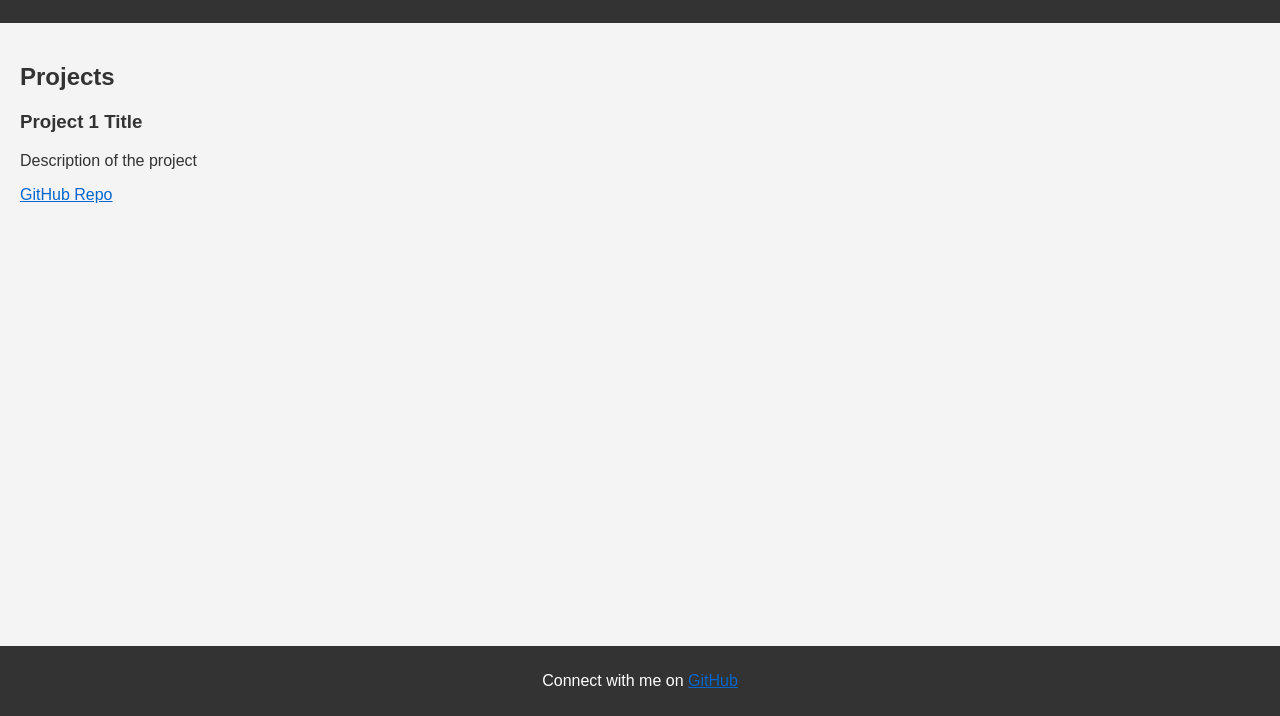
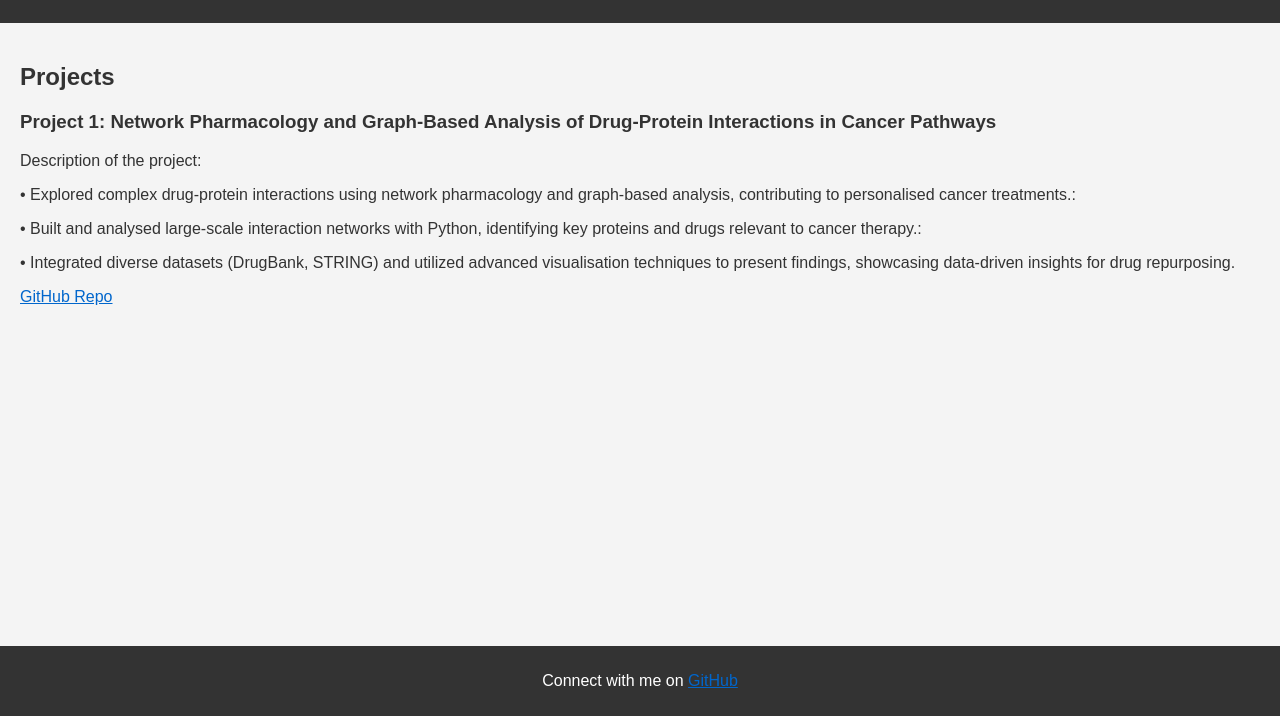
Before and after one commit to vincenteng-159/vincent.github.io, a plain HTML site: page index.html in a window 1280 px wide. Shown: the part 84-800 px from the top of the page. Drawn offline with Linux system fonts and the light colour scheme.

Commit message:
Update index.html

```diff
--- a/index.html
+++ b/index.html
@@ -16,8 +16,11 @@
         <h2>Projects</h2>
         <ul>
             <li>
-                <h3>Project 1 Title</h3>
-                <p>Description of the project</p>
+                <h3>Project 1: Network Pharmacology and Graph-Based Analysis of Drug-Protein Interactions in Cancer Pathways</h3>
+                <p>Description of the project:</p>
+                <p>•	Explored complex drug-protein interactions using network pharmacology and graph-based analysis, contributing to personalised cancer treatments.:</p>
+                <p>•	Built and analysed large-scale interaction networks with Python, identifying key proteins and drugs relevant to cancer therapy.:</p>
+                <p>•	Integrated diverse datasets (DrugBank, STRING) and utilized advanced visualisation techniques to present findings, showcasing data-driven insights for drug repurposing.</p>
                 <a href="https://github.com/yourusername/project1" target="_blank">GitHub Repo</a>
             </li>
             <!-- Add more projects in this format -->
```
